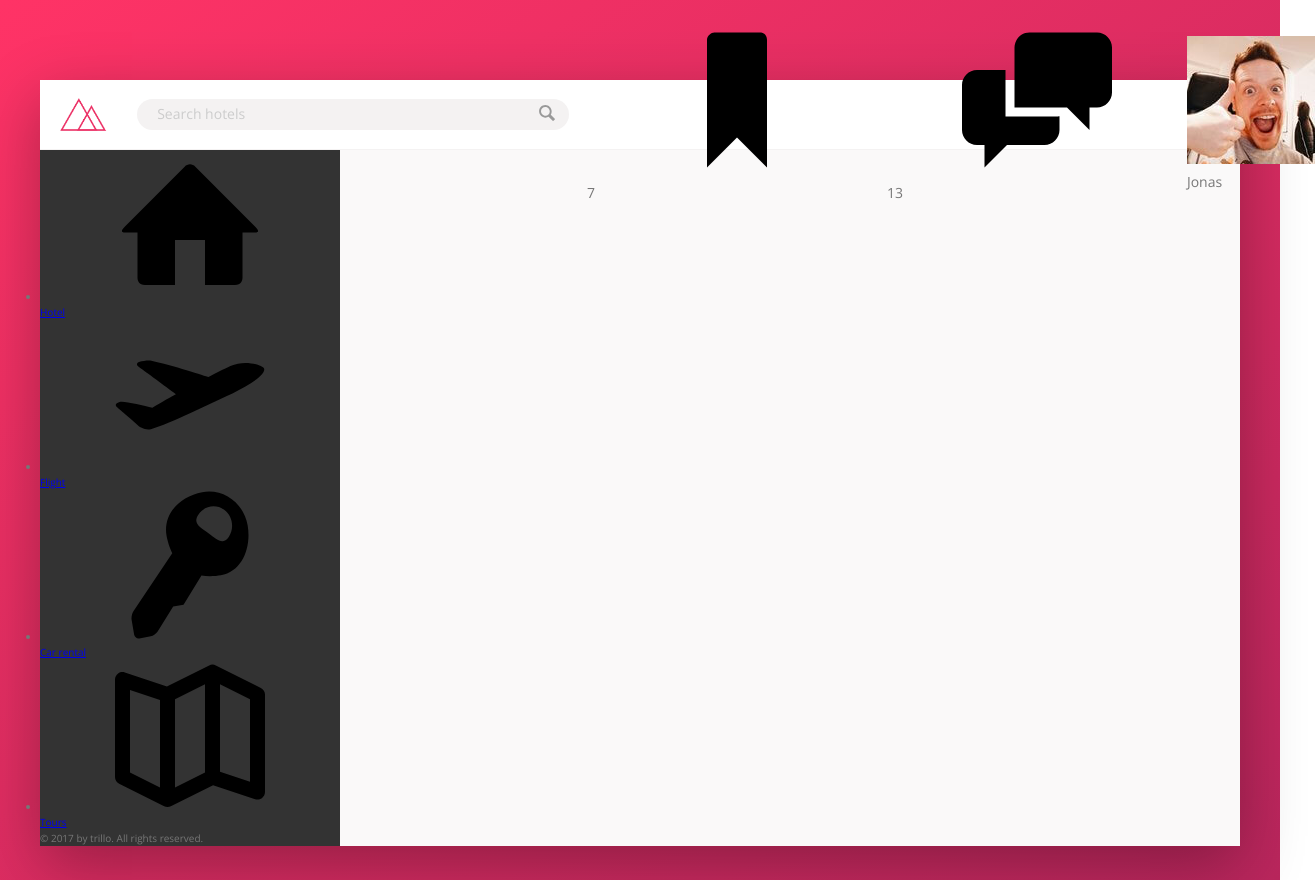
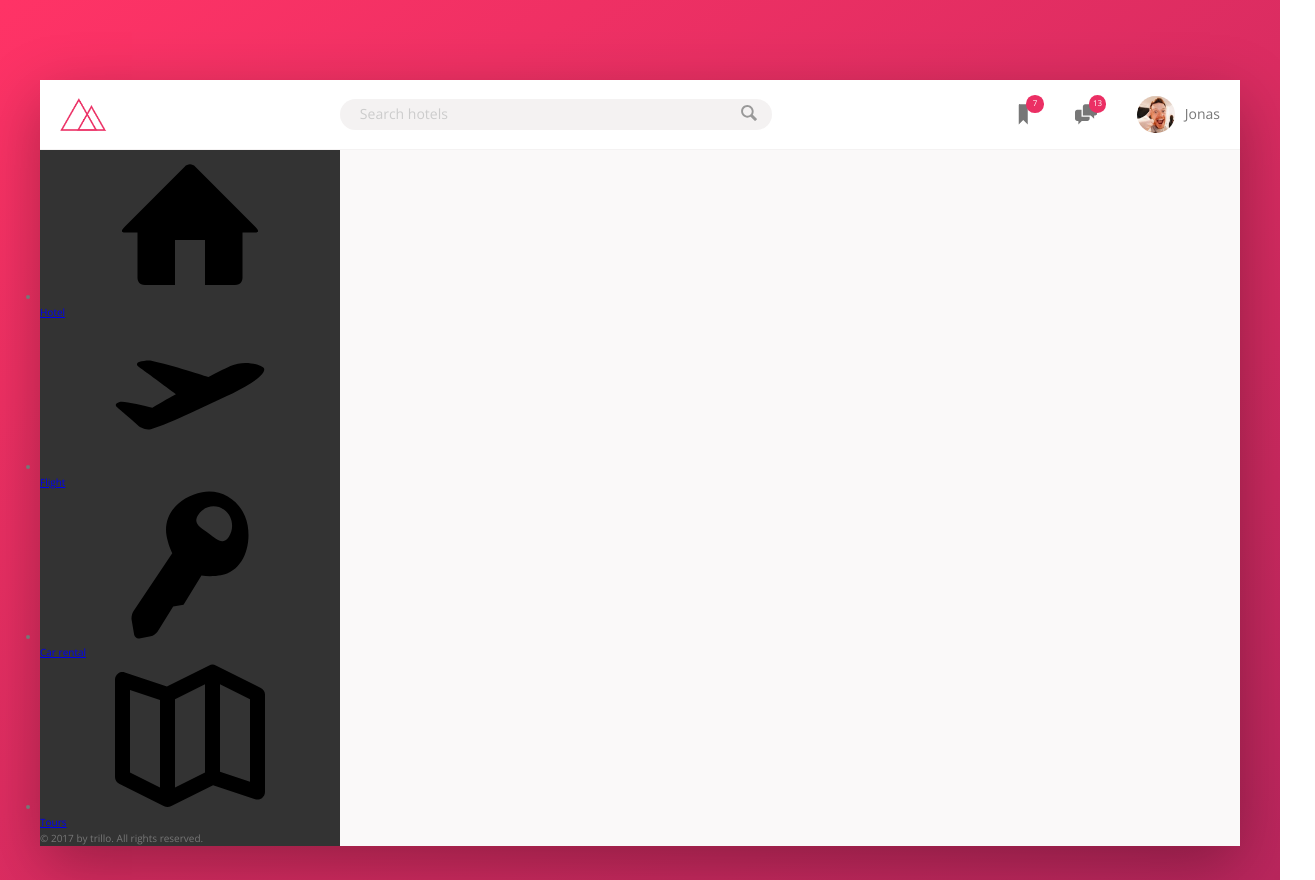
Before and after one commit to ybeliaev/Trillo-app, a website: page index.html in a window 1280 px wide. Shown: the whole page, 1315 px wide, since content can reach past the window. Drawn offline with nearby package versions, Linux system fonts and the light colour scheme.

Commit message:
USER NAVIGATION

```diff
--- a/sass/components/_components.scss
+++ b/sass/components/_components.scss
@@ -78,48 +78,48 @@
     display: flex;
     align-items: center;
 
-    // & > * {
-    //     padding: 0 2rem;
-    //     cursor: pointer;
-    //     height: 100%;
-    //     display: flex;
-    //     align-items: center;
-    // }
+    & > * {
+        padding: 0 2rem;
+        cursor: pointer;
+        height: 100%;
+        display: flex;
+        align-items: center;
+    }
 
-    // & > *:hover {
-    //     background-color: var(--color-grey-light-2);
-    // }
+    & > *:hover {
+        background-color: var(--color-grey-light-2);
+    }
 
-    // &__icon-box {
-    //     position: relative;
-    // }
+    &__icon-box {
+        position: relative;
+    }
 
-    // &__icon {
-    //     height: 2.25rem;
-    //     width: 2.25rem;
-    //     fill: var(--color-grey-dark-2);
-    // }
+    &__icon {
+        height: 2.25rem;
+        width: 2.25rem;
+        fill: var(--color-grey-dark-2);
+    }
 
-    // &__notification {
-    //     font-size: .8rem;
-    //     height: 1.75rem;
-    //     width: 1.75rem;
-    //     border-radius: 50%;
-    //     background-color: var(--color-primary);
-    //     color: #fff;
-    //     position: absolute;
-    //     top: 1.5rem;
-    //     right: 1.1rem;
+    &__notification {
+        font-size: .8rem;
+        height: 1.75rem;
+        width: 1.75rem;
+        border-radius: 50%;
+        background-color: var(--color-primary);
+        color: #fff;
+        position: absolute;
+        top: 1.5rem;
+        right: 1.1rem;
 
-    //     display: flex;
-    //     justify-content: center;
-    //     align-items: center;
-    // }
+        display: flex;
+        justify-content: center;
+        align-items: center;
+    }
 
-    // &__user-photo {
-    //     height: 3.75rem;
-    //     border-radius: 50%;
-    //     margin-right: 1rem;
-    // }
+    &__user-photo {
+        height: 3.75rem;
+        border-radius: 50%;
+        margin-right: 1rem;
+    }
 
 }
```
Also changed, not shown: css/style.css.
